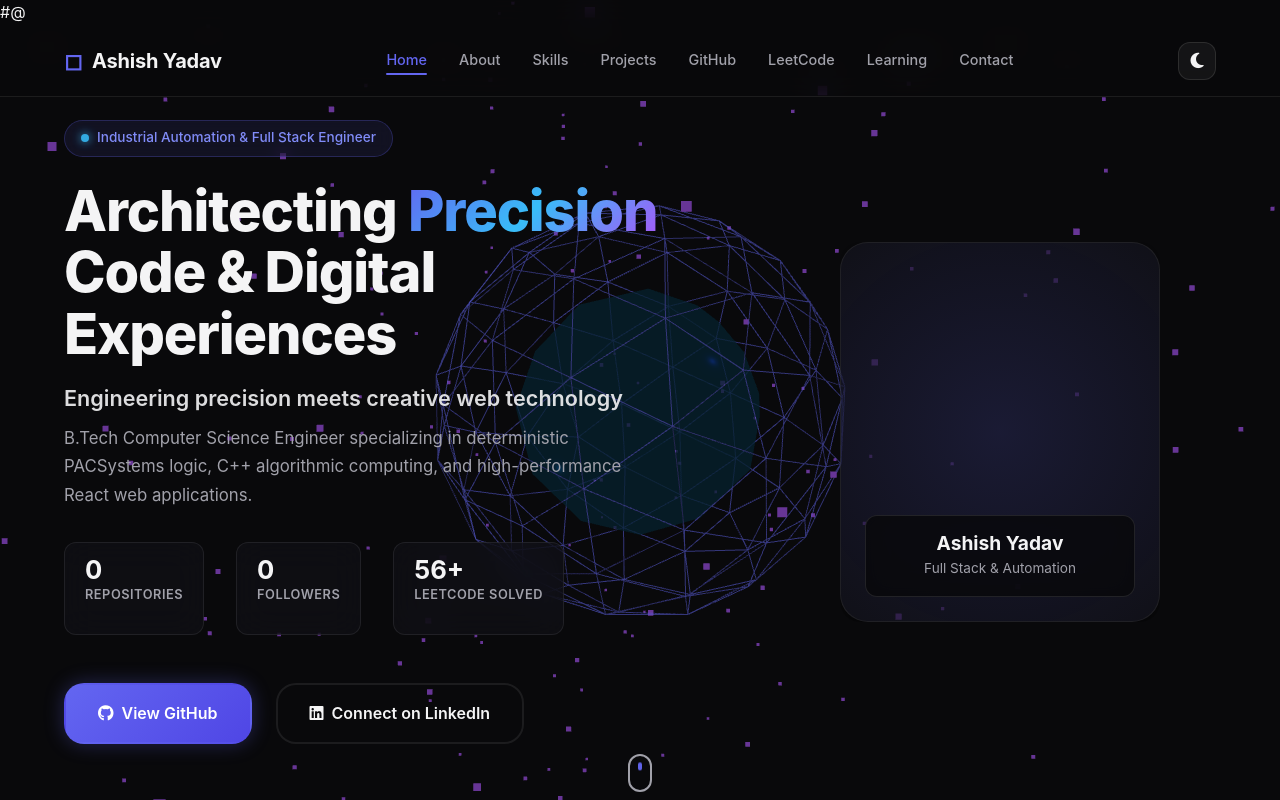
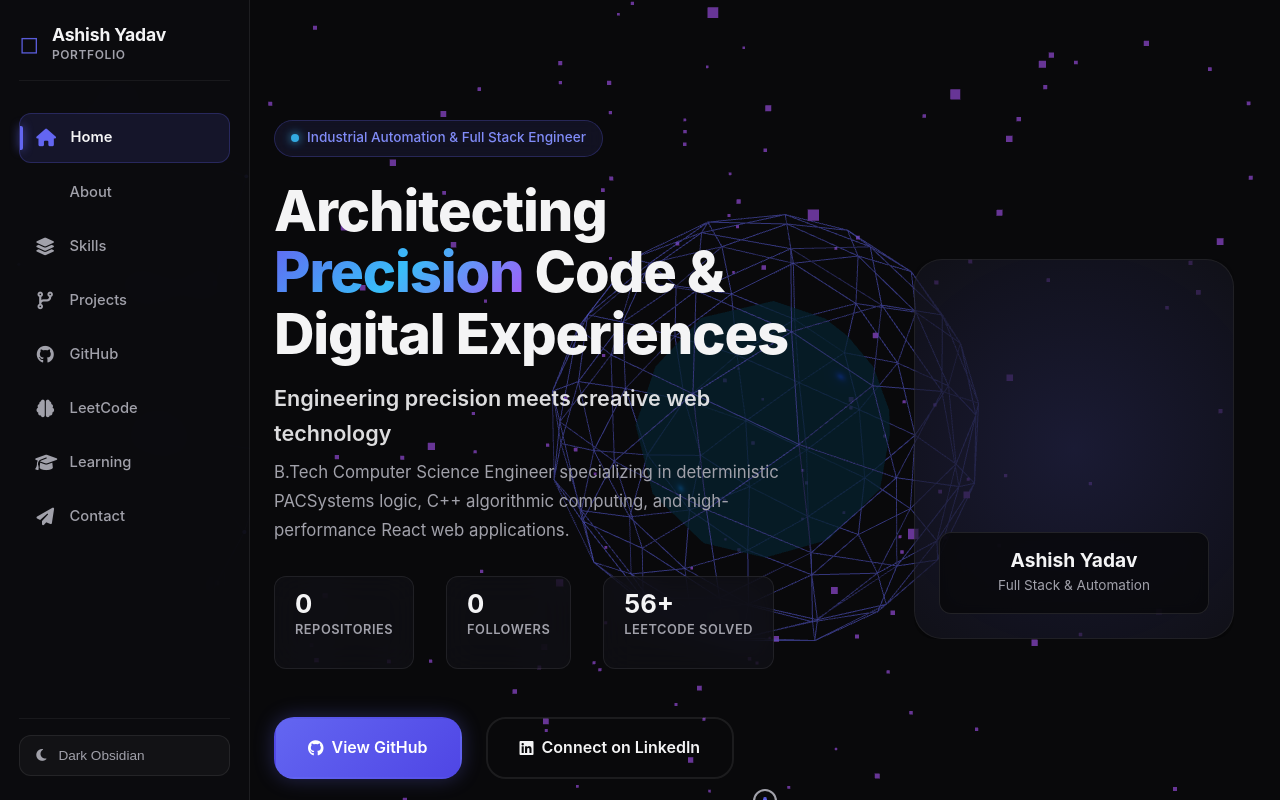
Before and after one commit to itsashish1/portfolio, a React (Vite) app: page / in a window 1280 px wide. Built offline with nearby package versions, Linux system fonts and the light colour scheme; no server answers.

Commit message:
feat: Transform navbar into sleek fixed Obsidian side navigation bar (sidebar)

```diff
--- a/src/App.css
+++ b/src/App.css
@@ -3,6 +3,13 @@
   display: flex;
   flex-direction: column;
   min-height: 100vh;
+  transition: padding-left 0.3s ease;
+}
+
+@media (min-width: 993px) {
+  .App {
+    padding-left: 250px;
+  }
 }
 
 main {
@@ -46,11 +53,3 @@
 .hidden {
   display: none !important;
 }
-
-.nav-link.active {
-    color: var(--primary-color);
-}
-
-.nav-link.active::after {
-    width: 100%;
-}
--- a/src/components/layout/Navbar.css
+++ b/src/components/layout/Navbar.css
@@ -1,81 +1,202 @@
-.navbar {
+/* Desktop Side Navigation Bar */
+.side-navbar {
   position: fixed;
   top: 0;
   left: 0;
-  width: 100%;
+  width: 250px;
+  height: 100vh;
   z-index: 1000;
-  background: rgba(9, 9, 11, 0.7);
-  backdrop-filter: blur(16px);
-  border-bottom: 1px solid rgba(255, 255, 255, 0.08);
-  transition: all 0.3s ease;
+  background: rgba(12, 12, 16, 0.85);
+  backdrop-filter: blur(20px);
+  -webkit-backdrop-filter: blur(20px);
+  border-right: 1px solid rgba(255, 255, 255, 0.08);
+  display: flex;
+  flex-direction: column;
+  transition: all 0.3s cubic-bezier(0.16, 1, 0.3, 1);
 }
 
-.nav-container {
-  max-width: 1200px;
-  margin: 0 auto;
-  padding: 0 var(--spacing-lg);
+.side-nav-container {
   display: flex;
-  justify-content: space-between;
-  align-items: center;
-  height: 70px;
+  flex-direction: column;
+  height: 100%;
+  padding: 1.5rem 1.2rem;
 }
 
-.nav-brand .brand-link {
+/* Brand Section */
+.side-nav-brand {
+  margin-bottom: 2rem;
+  padding-bottom: 1rem;
+  border-bottom: 1px solid rgba(255, 255, 255, 0.06);
+}
+
+.side-nav-brand .brand-link {
   display: flex;
   align-items: center;
-  gap: 0.6rem;
-  font-size: 1.25rem;
-  font-weight: 700;
-  color: var(--text-primary);
+  gap: 0.8rem;
   text-decoration: none;
-  letter-spacing: -0.01em;
 }
 
 .brand-icon {
-  font-size: 1.4rem;
+  font-size: 1.5rem;
+  color: var(--primary-color);
+  animation: pulse 2s infinite;
+}
+
+.brand-info {
+  display: flex;
+  flex-direction: column;
+}
+
+.brand-text {
+  font-size: 1.1rem;
+  font-weight: 700;
+  color: var(--text-primary);
+  letter-spacing: -0.01em;
+  line-height: 1.2;
+}
+
+.brand-subtext {
+  font-size: 0.75rem;
+  color: var(--text-secondary);
+  text-transform: uppercase;
+  letter-spacing: 0.05em;
+  font-weight: 600;
+}
+
+/* Mobile Controls */
+.mobile-controls {
+  display: none;
+}
+
+/* Side Nav Menu */
+.side-nav-menu {
+  display: flex;
+  flex-direction: column;
+  justify-content: space-between;
+  height: 100%;
+}
+
+.nav-list {
+  list-style: none;
+  display: flex;
+  flex-direction: column;
+  gap: 0.4rem;
+}
+
+.nav-item-link {
+  display: flex;
+  align-items: center;
+  gap: 0.9rem;
+  padding: 0.75rem 1rem;
+  border-radius: var(--radius-md);
+  color: var(--text-secondary);
+  text-decoration: none;
+  font-size: 0.92rem;
+  font-weight: 500;
+  transition: all 0.2s ease;
+  position: relative;
+}
+
+.nav-item-icon {
+  font-size: 1.1rem;
+  width: 20px;
+  text-align: center;
+  transition: transform 0.2s ease;
+}
+
+.nav-item-link:hover {
+  color: var(--text-primary);
+  background: rgba(255, 255, 255, 0.04);
+}
+
+.nav-item-link:hover .nav-item-icon {
+  transform: scale(1.15);
+  color: var(--primary-light);
+}
+
+.nav-item-link.active {
+  color: var(--text-primary);
+  background: rgba(99, 102, 241, 0.12);
+  border: 1px solid rgba(99, 102, 241, 0.25);
+  font-weight: 600;
+}
+
+.nav-item-link.active .nav-item-icon {
   color: var(--primary-color);
 }
 
-.nav-menu {
-  display: flex;
-  list-style: none;
-  gap: var(--spacing-xl);
+.nav-item-link.active::before {
+  content: '';
+  position: absolute;
+  left: 0;
+  top: 25%;
+  height: 50%;
+  width: 3px;
+  background: var(--primary-color);
+  border-radius: 0 2px 2px 0;
+  box-shadow: 0 0 10px var(--primary-color);
 }
 
-.nav-link {
-  font-size: 0.9rem;
-  font-weight: 500;
-  color: var(--text-secondary);
-  text-decoration: none;
-  transition: color 0.2s ease;
-  padding: 0.4rem 0;
-  position: relative;
+/* Sidebar Footer Theme Control */
+.sidebar-footer {
+  margin-top: auto;
+  padding-top: 1rem;
+  border-top: 1px solid rgba(255, 255, 255, 0.06);
 }
 
-.nav-link:hover, .nav-link.active {
+.sidebar-theme-btn {
+  display: flex;
+  align-items: center;
+  gap: 0.75rem;
+  width: 100%;
+  padding: 0.75rem 1rem;
+  background: rgba(255, 255, 255, 0.03);
+  border: 1px solid rgba(255, 255, 255, 0.08);
+  border-radius: var(--radius-md);
+  color: var(--text-secondary);
+  font-size: 0.85rem;
+  font-weight: 500;
+  cursor: pointer;
+  transition: all 0.2s ease;
+}
+
+.sidebar-theme-btn:hover {
+  background: rgba(99, 102, 241, 0.15);
+  border-color: var(--primary-color);
   color: var(--text-primary);
 }
 
-.nav-link.active::after {
-  content: '';
-  position: absolute;
-  bottom: 0;
-  left: 0;
+/* Mobile Responsive Layout (Header at top) */
+@media (max-width: 992px) {
+  .side-navbar {
     width: 100%;
-  height: 2px;
-  background: var(--primary-color);
-  border-radius: 1px;
+    height: 65px;
+    border-right: none;
+    border-bottom: 1px solid rgba(255, 255, 255, 0.08);
   }
 
-.nav-controls {
+  .side-nav-container {
+    flex-direction: row;
+    align-items: center;
+    justify-content: space-between;
+    padding: 0 1.2rem;
+  }
+
+  .side-nav-brand {
+    margin-bottom: 0;
+    padding-bottom: 0;
+    border-bottom: none;
+  }
+
+  .mobile-controls {
     display: flex;
     align-items: center;
     gap: 1rem;
   }
 
   .theme-toggle {
-  width: 38px;
-  height: 38px;
+    width: 36px;
+    height: 36px;
     border-radius: var(--radius-md);
     background: rgba(255, 255, 255, 0.05);
     border: 1px solid rgba(255, 255, 255, 0.1);
@@ -84,17 +205,11 @@
     display: flex;
     align-items: center;
     justify-content: center;
-  font-size: 1.1rem;
-  transition: all 0.2s ease;
-}
-
-.theme-toggle:hover {
-  background: rgba(99, 102, 241, 0.15);
-  border-color: var(--primary-color);
+    font-size: 1rem;
   }
 
   .hamburger {
-  display: none;
+    display: flex;
     flex-direction: column;
     gap: 5px;
     background: none;
@@ -107,27 +222,26 @@
     height: 2px;
     background: var(--text-primary);
     border-radius: 1px;
+    transition: all 0.3s ease;
   }
 
-@media (max-width: 992px) {
-  .nav-menu {
+  .side-nav-menu {
     display: none;
   }
 
-  .hamburger {
+  .side-nav-menu.active {
     display: flex;
+    position: fixed;
+    top: 65px;
+    left: 0;
+    width: 100%;
+    height: calc(100vh - 65px);
+    background: var(--bg-secondary);
+    padding: 1.5rem;
+    overflow-y: auto;
   }
 
-  .nav-menu.active {
-    display: flex;
-    flex-direction: column;
-    position: absolute;
-    top: 70px;
-    left: 0;
-    width: 100%;
-    background: var(--bg-secondary);
-    border-bottom: 1px solid var(--border-color);
-    padding: 1.5rem;
-    gap: 1rem;
+  .sidebar-footer {
+    display: none;
   }
 }
--- a/src/components/layout/Navbar.jsx
+++ b/src/components/layout/Navbar.jsx
@@ -1,25 +1,17 @@
-import { useState, useEffect } from 'react'
+import React, { useState, useEffect } from 'react'
 import './Navbar.css'
 
 export default function Navbar({ isDarkMode, toggleTheme }) {
   const [isMenuOpen, setIsMenuOpen] = useState(false)
-  const [isSticky, setIsSticky] = useState(false)
-  const [activeSection, setActiveSection] = useState('')
+  const [activeSection, setActiveSection] = useState('hero')
 
   useEffect(() => {
     const handleScroll = () => {
-      const hero = document.getElementById('hero')
-      const heroHeight = hero ? hero.offsetHeight : 300
-      const trigger = Math.max(heroHeight - 70, 50)
-      setIsSticky(window.scrollY > trigger)
-
-      // Update active nav link
       const sections = document.querySelectorAll('section')
-      let current = ''
+      let current = 'hero'
       sections.forEach(section => {
         const sectionTop = section.offsetTop
-        const sectionHeight = section.clientHeight
-        if (window.pageYOffset >= sectionTop - 200) {
+        if (window.pageYOffset >= sectionTop - 250) {
           current = section.getAttribute('id')
         }
       })
@@ -34,34 +26,33 @@
     setIsMenuOpen(false)
   }
 
+  const navItems = [
+    { id: 'hero', label: 'Home', icon: 'fas fa-home' },
+    { id: 'about', label: 'About', icon: 'fas fa-user-code' },
+    { id: 'skills', label: 'Skills', icon: 'fas fa-layer-group' },
+    { id: 'projects', label: 'Projects', icon: 'fas fa-code-branch' },
+    { id: 'github', label: 'GitHub', icon: 'fab fa-github' },
+    { id: 'leetcode', label: 'LeetCode', icon: 'fas fa-brain' },
+    { id: 'learning', label: 'Learning', icon: 'fas fa-graduation-cap' },
+    { id: 'contact', label: 'Contact', icon: 'fas fa-paper-plane' },
+  ]
+
   return (
-    <nav className={`navbar ${isSticky ? 'sticky' : ''}`} id="navbar">
-      {/* Animated Characters - Jumping across nav items */}
-      <div className="nav-character-container">
-        <span className="nav-character-jump" id="char-hash">#</span>
-        <span className="nav-character-jump" id="char-at">@</span>
-      </div>
-
-      <div className="nav-container">
-        <div className="nav-brand">
-          <a href="#" className="brand-link">
+    <aside className="side-navbar" id="navbar">
+      <div className="side-nav-container">
+        {/* Brand Header */}
+        <div className="side-nav-brand">
+          <a href="#hero" className="brand-link">
             <span className="brand-icon">◻</span>
-            <span className="brand-text">Ashish Yadav</span>
+            <div className="brand-info">
+              <span className="brand-text">Ashish Yadav</span>
+              <span className="brand-subtext">Portfolio</span>
+            </div>
           </a>
         </div>
 
-        <ul className={`nav-menu ${isMenuOpen ? 'active' : ''}`} id="navMenu">
-          <li><a href="#hero" className={`nav-link ${activeSection === 'hero' ? 'active' : ''}`} onClick={handleNavClick}>Home</a></li>
-          <li><a href="#about" className={`nav-link ${activeSection === 'about' ? 'active' : ''}`} onClick={handleNavClick}>About</a></li>
-          <li><a href="#skills" className={`nav-link ${activeSection === 'skills' ? 'active' : ''}`} onClick={handleNavClick}>Skills</a></li>
-          <li><a href="#projects" className={`nav-link ${activeSection === 'projects' ? 'active' : ''}`} onClick={handleNavClick}>Projects</a></li>
-          <li><a href="#github" className={`nav-link ${activeSection === 'github' ? 'active' : ''}`} onClick={handleNavClick}>GitHub</a></li>
-          <li><a href="#leetcode" className={`nav-link ${activeSection === 'leetcode' ? 'active' : ''}`} onClick={handleNavClick}>LeetCode</a></li>
-          <li><a href="#learning" className={`nav-link ${activeSection === 'learning' ? 'active' : ''}`} onClick={handleNavClick}>Learning</a></li>
-          <li><a href="#contact" className={`nav-link ${activeSection === 'contact' ? 'active' : ''}`} onClick={handleNavClick}>Contact</a></li>
-        </ul>
-
-        <div className="nav-controls">
+        {/* Mobile Header Controls */}
+        <div className="mobile-controls">
           <button className="theme-toggle" onClick={toggleTheme} title={isDarkMode ? 'Switch to light mode' : 'Switch to dark mode'}>
             <i className={`fas ${isDarkMode ? 'fa-moon' : 'fa-sun'}`}></i>
           </button>
@@ -71,7 +62,33 @@
             <span></span>
           </button>
         </div>
+
+        {/* Vertical Navigation Menu */}
+        <nav className={`side-nav-menu ${isMenuOpen ? 'active' : ''}`} id="navMenu">
+          <ul className="nav-list">
+            {navItems.map((item) => (
+              <li key={item.id}>
+                <a
+                  href={`#${item.id}`}
+                  className={`nav-item-link ${activeSection === item.id ? 'active' : ''}`}
+                  onClick={handleNavClick}
+                >
+                  <i className={`${item.icon} nav-item-icon`}></i>
+                  <span className="nav-item-label">{item.label}</span>
+                </a>
+              </li>
+            ))}
+          </ul>
+
+          {/* Footer Control inside Sidebar */}
+          <div className="sidebar-footer">
+            <button className="sidebar-theme-btn" onClick={toggleTheme}>
+              <i className={`fas ${isDarkMode ? 'fa-moon' : 'fa-sun'}`}></i>
+              <span>{isDarkMode ? 'Dark Obsidian' : 'Light Mode'}</span>
+            </button>
+          </div>
+        </nav>
       </div>
-    </nav>
+    </aside>
   )
 }
```
Lines whose indentation alone changed are shown as unchanged.
